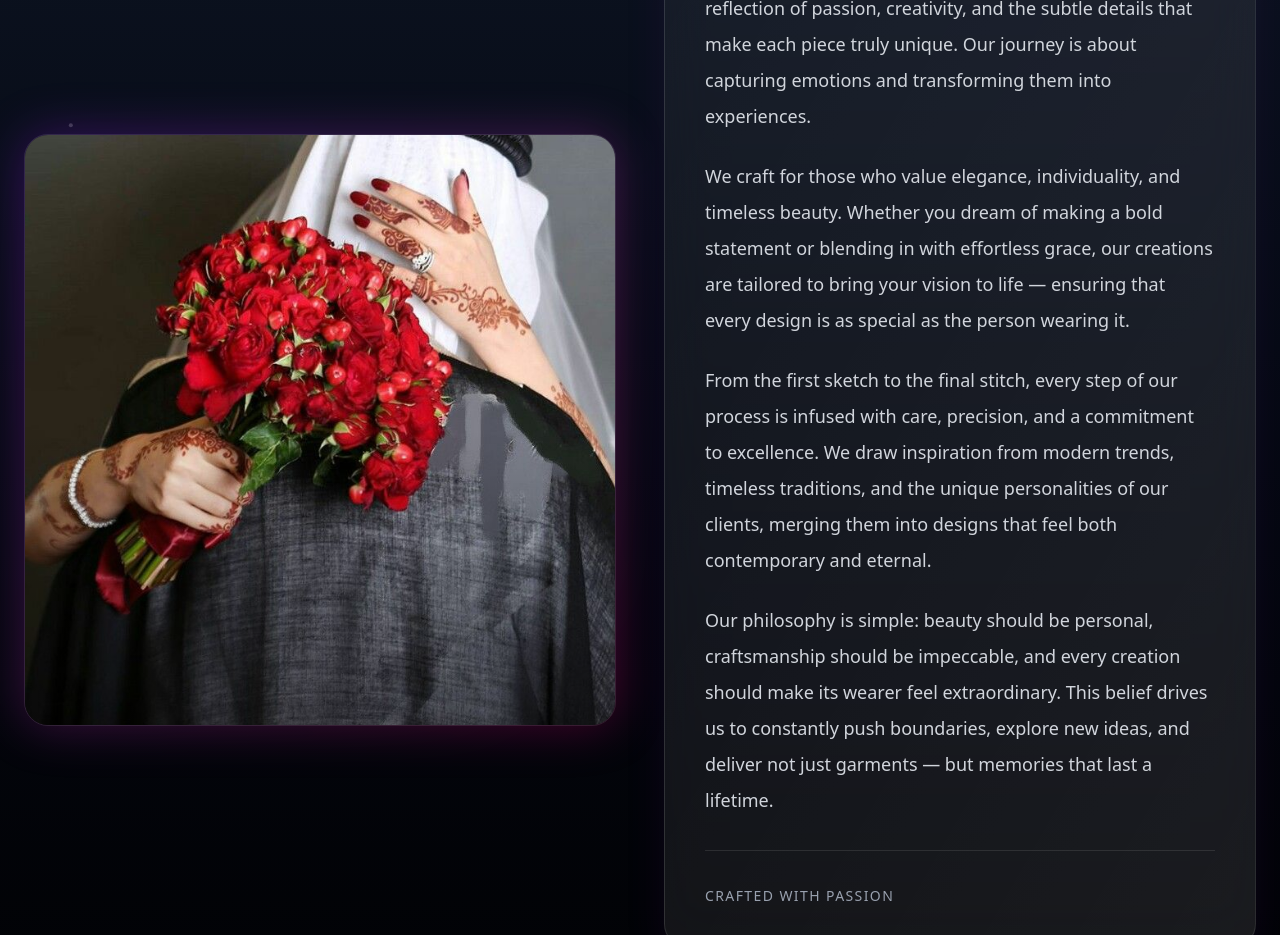
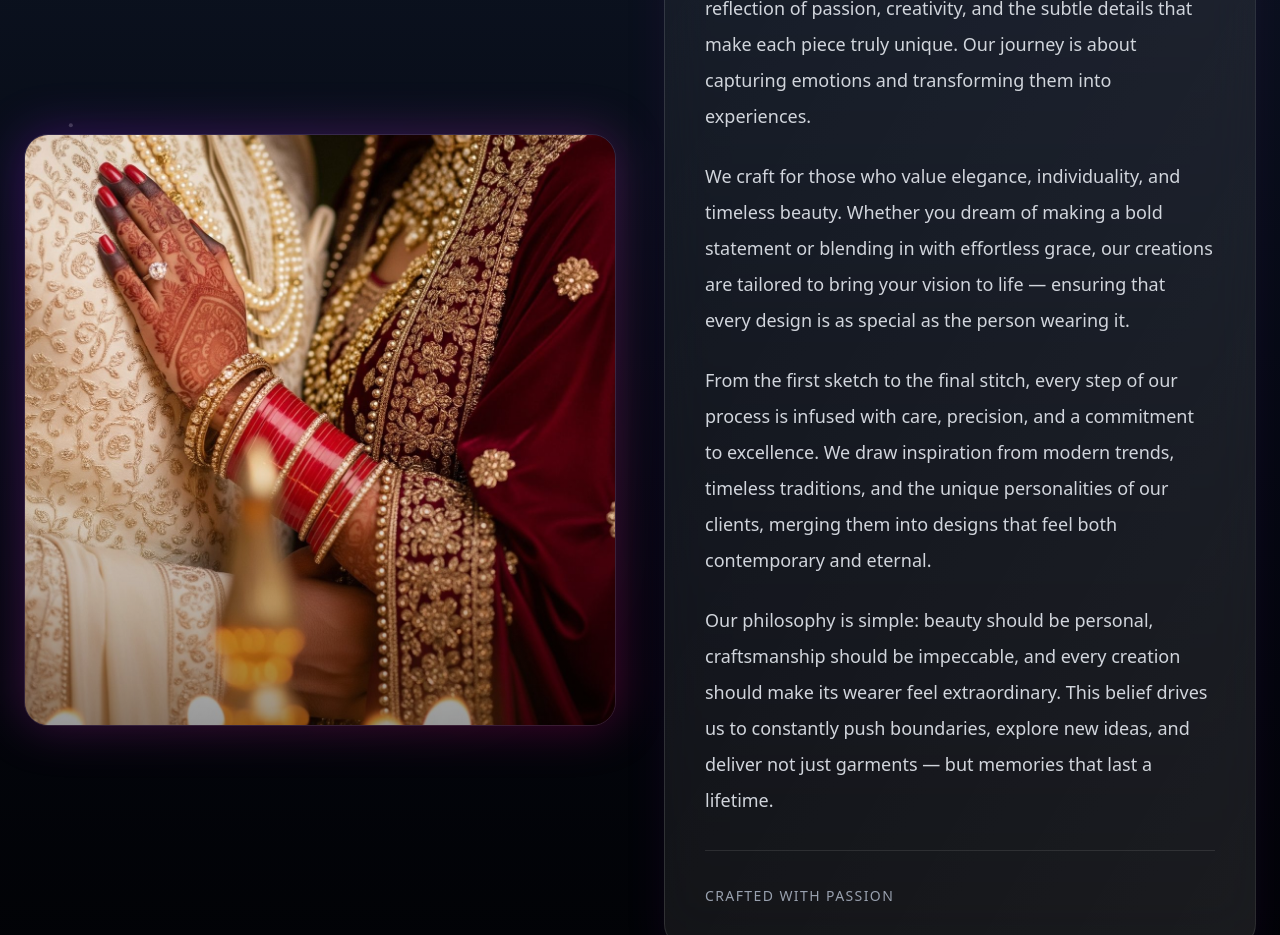
Before and after one commit to Abhishekn1234/event_managements, a React (Vite) app: page /about in a window 1280 px wide. Shown: the part 2600-3535 px from the top of the page. Built offline with nearby package versions, Linux system fonts and the light colour scheme.

Commit message:
changed index.html

```diff
--- a/index.html
+++ b/index.html
@@ -14,7 +14,7 @@
     <meta name="robots" content="index, follow" />
 
     <!-- Favicon -->
-    <link rel="icon" type="image/svg+xml" href="/vite.svg" />
+    <link rel="icon" type="image/svg+xml" href="/Aaliza logo white.svg" />
 
     <!-- Open Graph for social media -->
     <meta property="og:title" content="Aaliza Events - Event Management" />
--- a/src/pages/About.tsx
+++ b/src/pages/About.tsx
@@ -368,7 +368,7 @@
               <div className="absolute inset-0 bg-gradient-to-br from-purple-600/30 to-pink-600/30 rounded-3xl blur-xl group-hover:blur-2xl transition-all duration-500" />
               <div className="relative w-full aspect-square overflow-hidden rounded-3xl border border-white/10">
                 <img
-                  src="/ad3e8d2a11f915590699269404fad454.jpg"
+                  src="/our philosopy in about us.jpg"
                   alt="Our Story"
                   className="w-full h-full object-cover transition-all duration-700 group-hover:scale-110"
                 />
```
